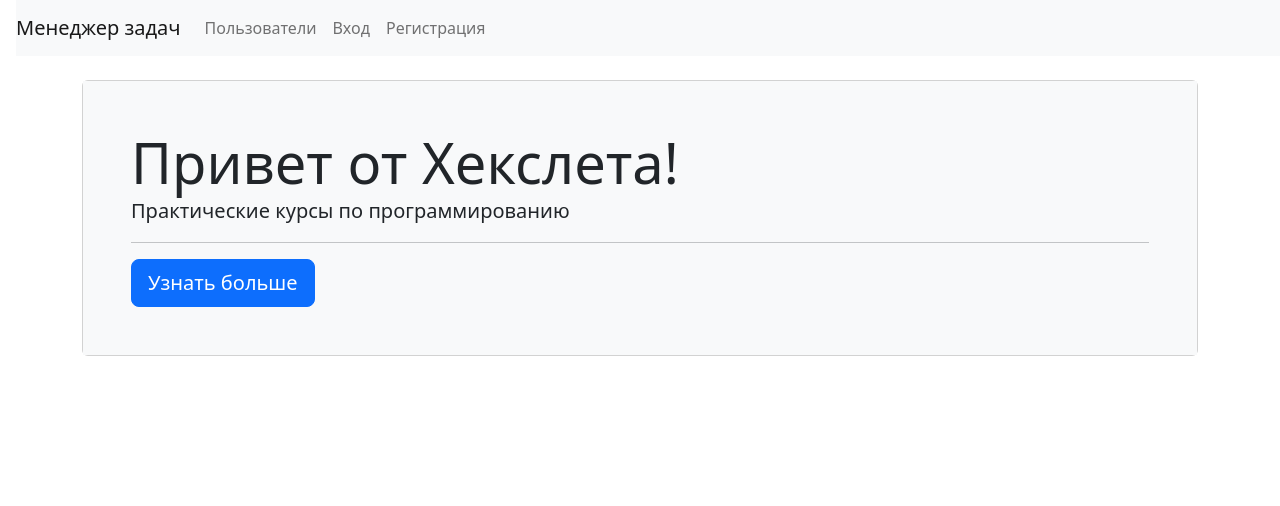
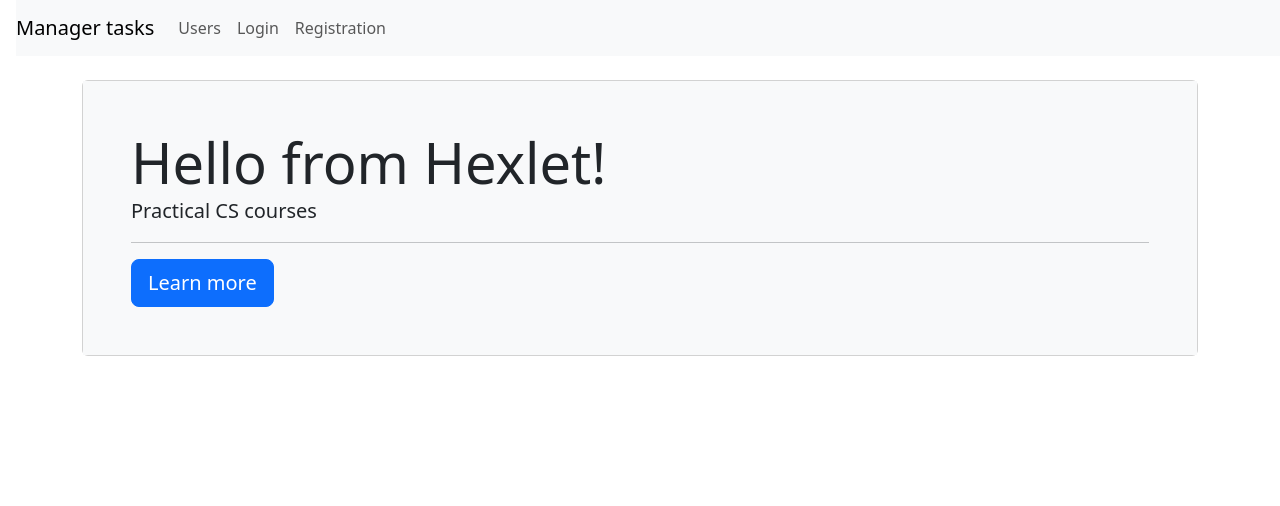
Before and after one commit to RCFixer/python-project-52, a Django app: page / in a window 1280 px wide. Shown: the top 506 px of the page. Run offline with Django 5.2, Linux system fonts and the light colour scheme; some libraries are stand-ins or nearby versions.

Commit message:
second stage

```diff
--- a/pyproject.toml
+++ b/pyproject.toml
@@ -10,6 +10,7 @@
 django = "^5.0.3"
 dj-database-url = "^2.1.0"
 python-dotenv = "^1.0.1"
+django-bootstrap5 = "^23.4"
 
 
 [build-system]
--- a/task_manager/templates/index.html
+++ b/task_manager/templates/index.html
@@ -1,36 +1,41 @@
+<!DOCTYPE html>
+{# Load the tag library #}
+{% load django_bootstrap5 %}
+
+{# Load CSS and JavaScript #}
+{% bootstrap_css %}
+{% bootstrap_javascript %}
+
+{# Display django.contrib.messages as Bootstrap alerts #}
+{% bootstrap_messages %}
+{% load i18n %}
 
 
-
-
-
-<!DOCTYPE html>
 <html lang="ru-ru">
   <head>
     <meta name="viewport" content="width=device-width, initial-scale=1, shrink-to-fit=no">
-    <title>Менеджер задач Hexlet</title>
-    <link crossorigin="anonymous" href="https://cdn.jsdelivr.net/npm/bootstrap@5.2.3/dist/css/bootstrap.min.css" integrity="sha384-rbsA2VBKQhggwzxH7pPCaAqO46MgnOM80zW1RWuH61DGLwZJEdK2Kadq2F9CUG65" rel="stylesheet">
-    <script crossorigin="anonymous" integrity="sha384-kenU1KFdBIe4zVF0s0G1M5b4hcpxyD9F7jL+jjXkk+Q2h455rYXK/7HAuoJl+0I4" src="https://cdn.jsdelivr.net/npm/bootstrap@5.2.3/dist/js/bootstrap.bundle.min.js"></script>
-  </head>
+    <title>{% trans "Manager tasks Hexlet" %}</title>
+    </head>
   <body class="d-flex flex-column min-vh-100">
     <nav class="navbar navbar-expand-lg navbar-light bg-light ms-3">
-      <a class="navbar-brand" href="/">Менеджер задач</a>
+      <a class="navbar-brand" href="/">{% trans "Manager tasks" %}</a>
       <button class="navbar-toggler" data-bs-toggle="collapse" data-bs-target="#navbarToggleExternalContent">
         <span class="navbar-toggler-icon"></span>
       </button>
       <div class="collapse navbar-collapse" id="navbarToggleExternalContent">
         <ul class="navbar-nav mr-auto">
           <li class="nav-item">
-            <a class="nav-link" href="/users/">Пользователи</a>
+            <a class="nav-link" href="/users/">{% trans "Users" %}</a>
           </li>
 
         </ul>
         <ul class="navbar-nav">
 
             <li class="nav-item">
-              <a class="nav-link" href="/login/">Вход</a>
+              <a class="nav-link" href="/login/">{% trans "Login" %}</a>
             </li>
             <li class="nav-item">
-              <a class="nav-link" href="/users/create/">Регистрация</a>
+              <a class="nav-link" href="/users/create/">{% trans "Registration" %}</a>
             </li>
 
         </ul>
@@ -48,10 +53,10 @@
 <h1 class="my-4"></h1>
 <div class="card">
   <div class="card-body p-5 bg-light">
-    <div class="display-4">Привет от Хекслета!</div>
-    <p class="lead">Практические курсы по программированию</p>
+    <div class="display-4">{% trans "Hello from Hexlet!" %}</div>
+    <p class="lead">{% trans "Practical CS courses" %}</p>
     <hr>
-    <a class="btn btn-primary btn-lg" href="https://ru.hexlet.io">Узнать больше</a>
+    <a class="btn btn-primary btn-lg" href="https://ru.hexlet.io">{% trans "Learn more" %}</a>
   </div>
 </div>
 
--- a/task_manager/views.py
+++ b/task_manager/views.py
@@ -1,4 +1,5 @@
 from django.shortcuts import render
+from django.utils.translation import gettext as _
 
 
 def index(request):
```
Also changed, not shown: task_manager/settings.py (+9 -4 lines), 1 other file.
